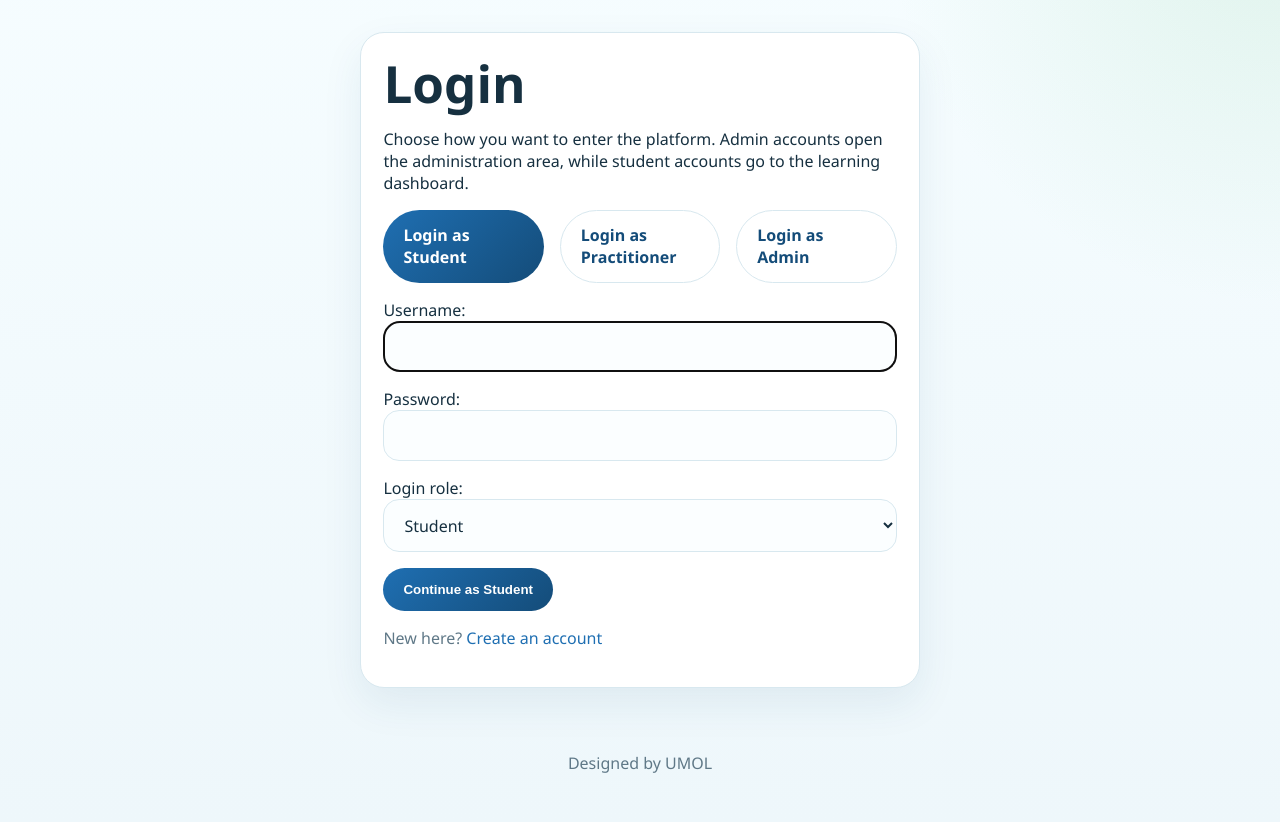
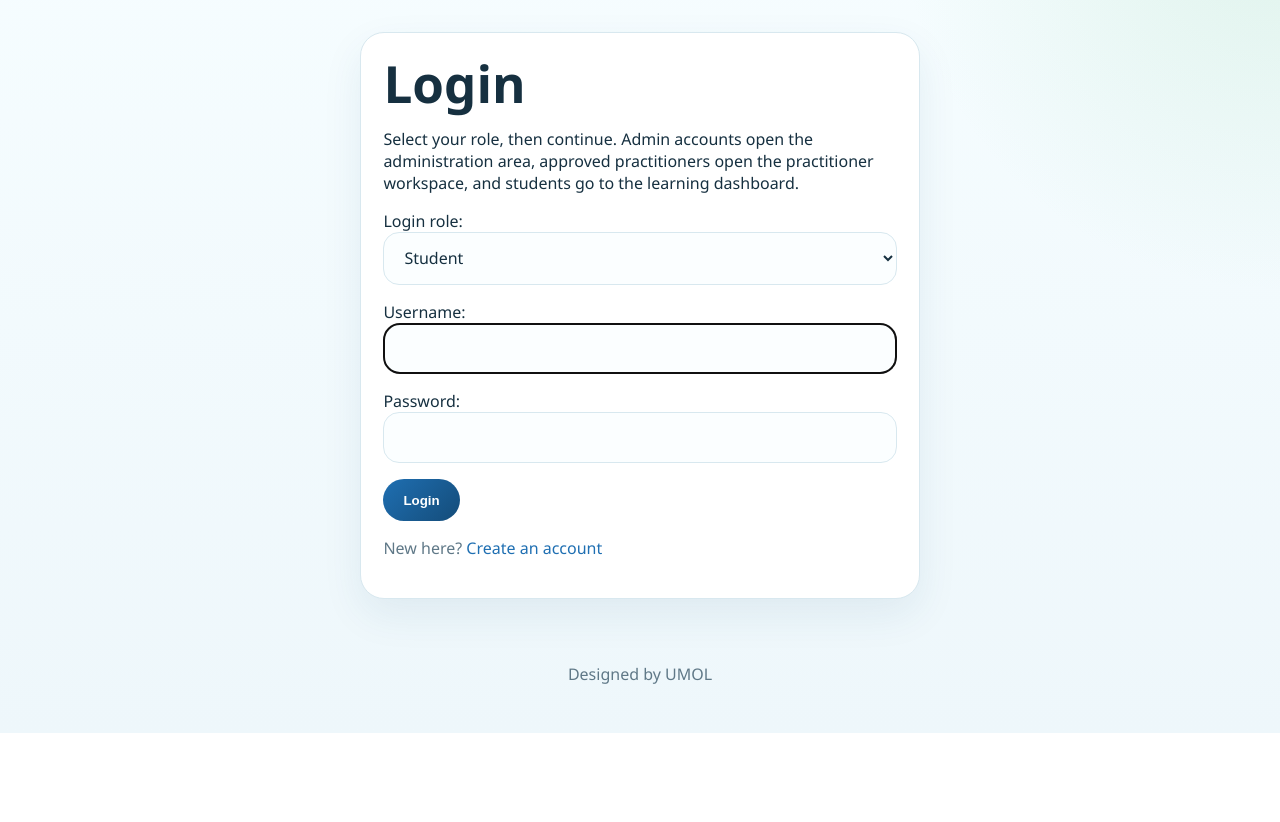
Before and after one commit to eiilorvabimrsu-cmd/UMDEHUB, a Django app: page /login/ in a window 1280 px wide. Shown: the part 89-911 px from the top of the page. After the commit the page ends 822 px from the top, so only its background shows below. Run offline with Django 4.2, Linux system fonts and the light colour scheme.

Commit message:
Replace role buttons with single login flow

```diff
--- a/templates/registration/login.html
+++ b/templates/registration/login.html
@@ -6,19 +6,26 @@
 <section class="auth-shell">
     <article class="panel auth-panel">
         <h1>Login</h1>
-        <p>Choose how you want to enter the platform. Admin accounts open the administration area, while student accounts go to the learning dashboard.</p>
-        <div class="role-switch">
-            <a class="button {% if selected_role != 'student' %}button-secondary{% endif %}" href="{% url 'login' %}?role=student">Login as Student</a>
-            <a class="button {% if selected_role != 'practitioner' %}button-secondary{% endif %}" href="{% url 'login' %}?role=practitioner">Login as Practitioner</a>
-            <a class="button {% if selected_role != 'admin' %}button-secondary{% endif %}" href="{% url 'login' %}?role=admin">Login as Admin</a>
-        </div>
+        <p>Select your role, then continue. Admin accounts open the administration area, approved practitioners open the practitioner workspace, and students go to the learning dashboard.</p>
         <form method="post" class="auth-form">
             {% csrf_token %}
-            <input type="hidden" name="login_role" value="{{ selected_role }}">
-            {{ form.as_p }}
-            <button class="button" type="submit">
-                {% if selected_role == 'admin' %}Continue to Admin{% elif selected_role == 'practitioner' %}Continue as Practitioner{% else %}Continue as Student{% endif %}
-            </button>
+            {{ form.non_field_errors }}
+            <p>
+                {{ form.login_role.label_tag }}
+                {{ form.login_role }}
+                {{ form.login_role.errors }}
+            </p>
+            <p>
+                {{ form.username.label_tag }}
+                {{ form.username }}
+                {{ form.username.errors }}
+            </p>
+            <p>
+                {{ form.password.label_tag }}
+                {{ form.password }}
+                {{ form.password.errors }}
+            </p>
+            <button class="button" type="submit">Login</button>
         </form>
         <p class="muted-text">New here? <a href="{% url 'users:register' %}">Create an account</a></p>
     </article>
```
